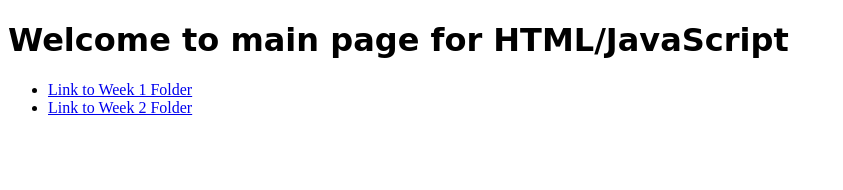
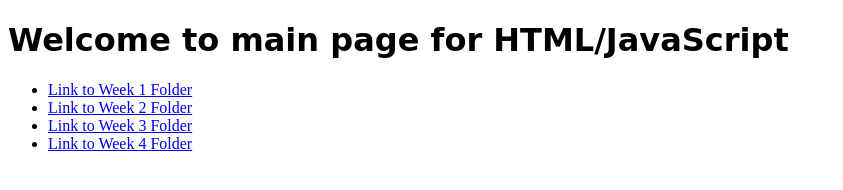
Before and after one commit to jordandubreuil/HTMLJS2022, a plain HTML site: page index.html in a window 1280 px wide. Shown: the whole page, without its empty margins (0-843 px from the left). Drawn offline with Linux system fonts and the light colour scheme; a web font is replaced by a local one.

Commit message:
Added links to main page

```diff
--- a/index.html
+++ b/index.html
@@ -16,6 +16,8 @@
     <ul>
         <li><a href="week1/index.html">Link to Week 1 Folder</a></li>
         <li><a href="week2/index.html">Link to Week 2 Folder</a></li>
+        <li><a href="week3/index.html">Link to Week 3 Folder</a></li>
+        <li><a href="week4/w4_demo/index-1.html">Link to Week 4 Folder</a></li>
     </ul>
 </body>
 </html>
```
